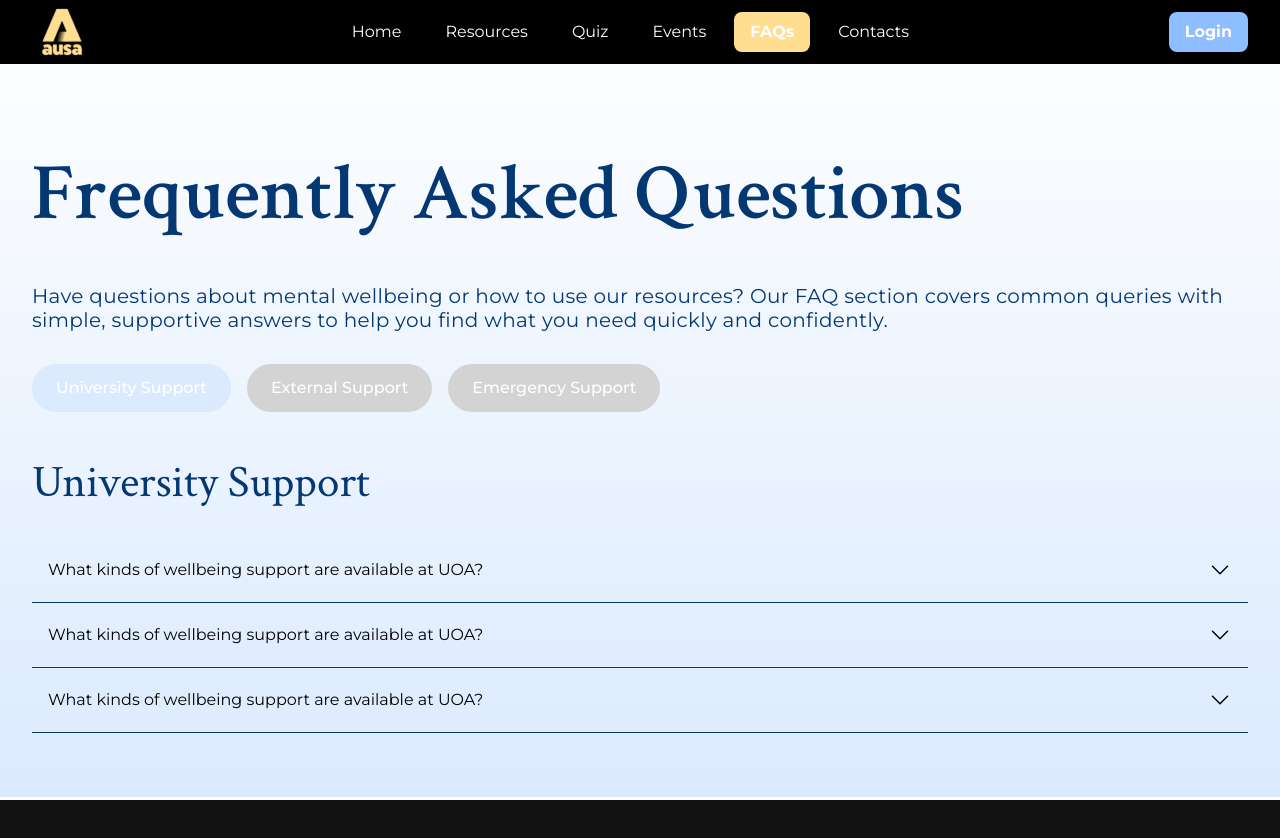
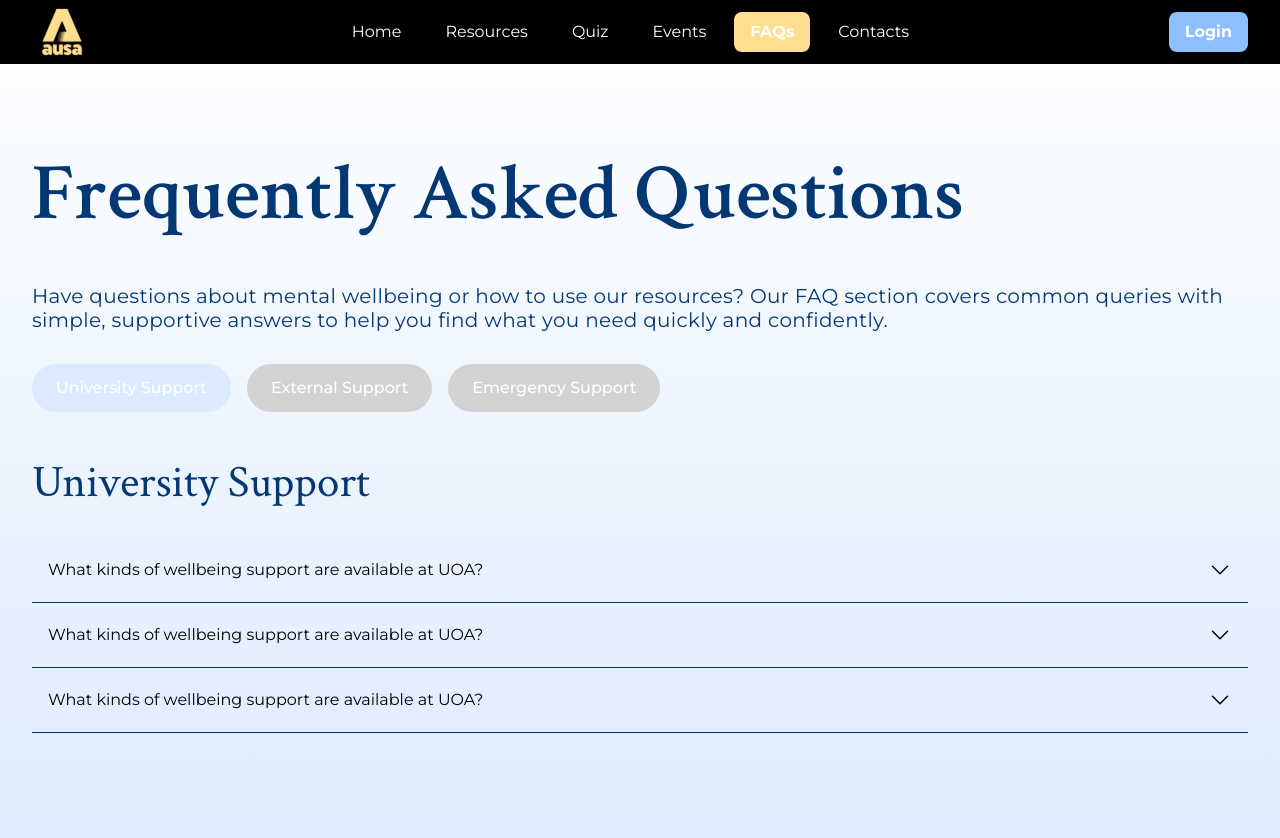
Before and after one commit to UoaWDCC/ausa-web, a Next.js app in the folder client/: page /faqs in a window 1280 px wide. Shown: the top 838 px of the page. Before the commit the page ends 800 px from the top, so only its background shows below. Built offline with nearby package versions, Linux system fonts and the light colour scheme.

Commit message:
fix: gradient spans entire height of page

```diff
--- a/client/app/faqs/page.tsx
+++ b/client/app/faqs/page.tsx
@@ -81,7 +81,7 @@ const FAQ = () => {
   }, [activeTab])
 
   return (
-    <div className="mt-20 px-8 flex flex-col pb-16">
+    <div className="mt-20 px-8 flex flex-col pb-16 min-h-screen">
       <h2 className="h2 text-primary-emphasis mb-6 mt-16 leading-tight sm:leading-[100px]">
         Frequently Asked Questions
       </h2>
```
